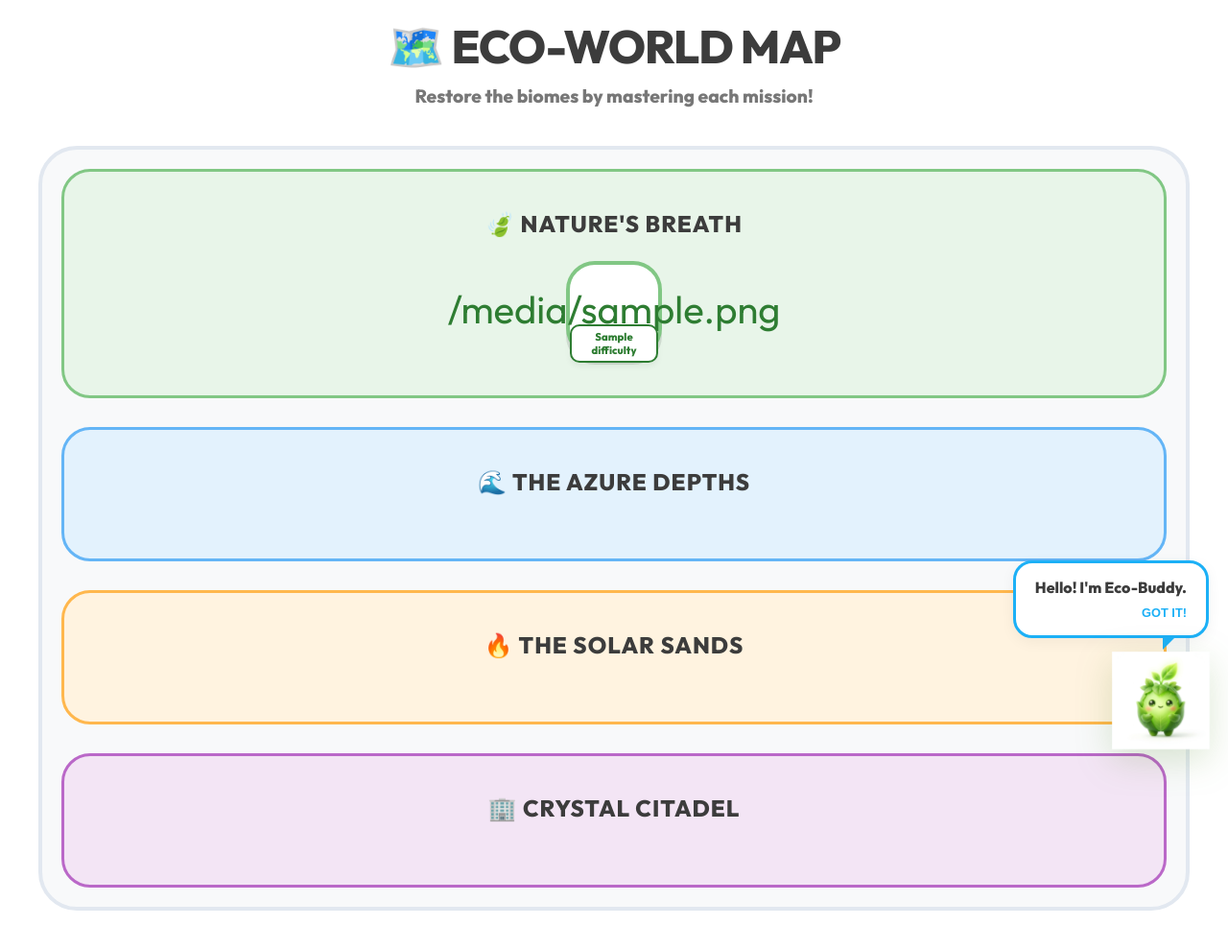
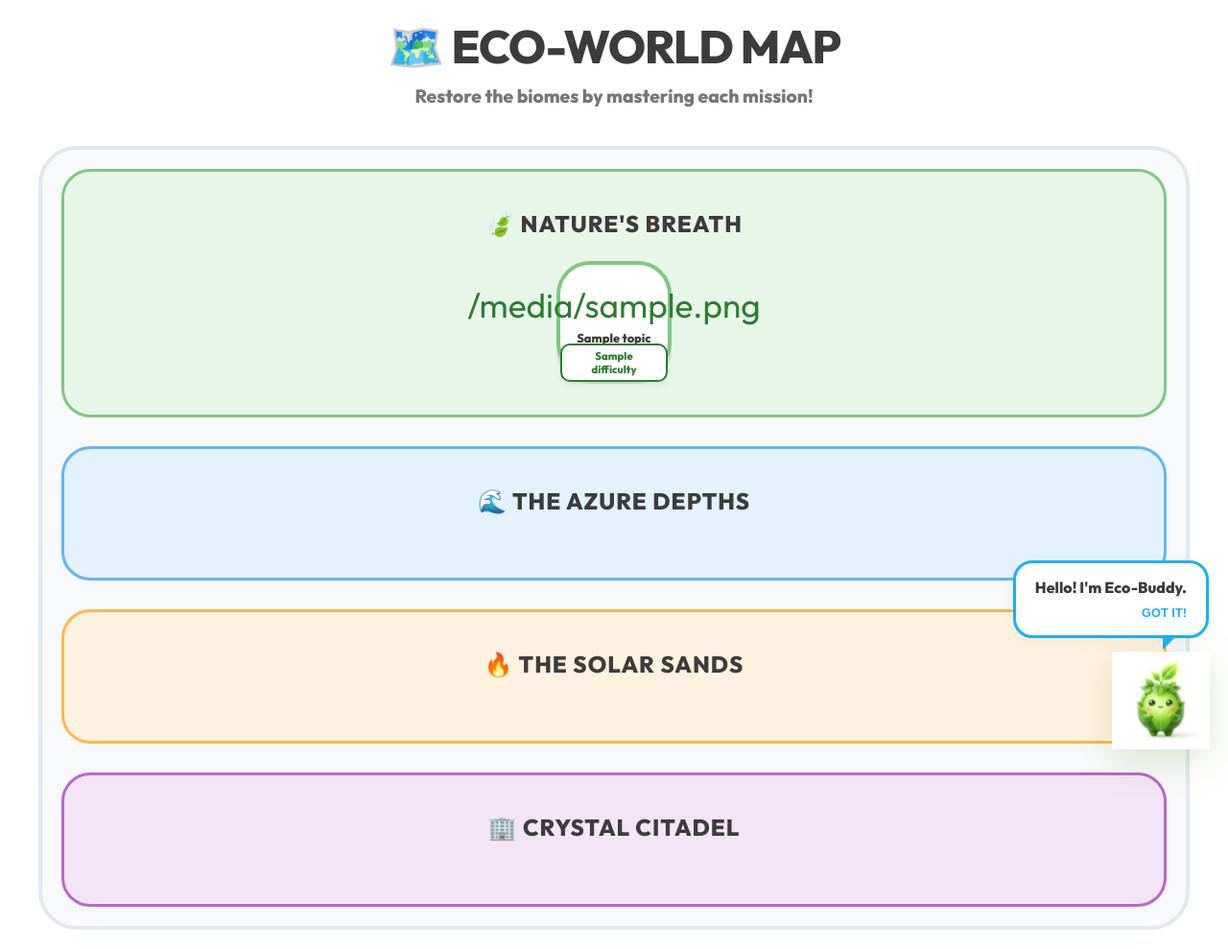
Before and after one commit to V-Hemanesh/eco_quest, a Flask app: template templates/topics.html in a window 1280 px wide. Shown: the whole page at 96% size. Before the commit the page ends 949 px from the top, so only its background shows below. Run offline with Flask 3, Linux system fonts and the light colour scheme; the template is opened without the code that fills it: most values are stand-ins (such as "Sample title", 1, 10 or a date in 2020).

Commit message:
UI: Display topic names below icons in the world map

```diff
--- a/templates/topics.html
+++ b/templates/topics.html
@@ -20,8 +20,9 @@
             <h3 class="biome-label">🍃 Nature's Breath</h3>
             <div class="biome-grid">
                 {% for t in topics if t.id in [1, 9, 5, 7] %}
-                <a href="{{ url_for('quiz', topic_id=t.id) }}" class="map-node node-nature" title="{{ t.name }}">
+                <a href="{{ url_for('quiz', topic_id=t.id) }}" class="map-node node-nature">
                     <span class="node-icon">{{ t.icon }}</span>
+                    <div class="node-name">{{ t.name }}</div>
                     <div class="node-status">{{ t.difficulty }}</div>
                 </a>
                 {% endfor %}
@@ -33,8 +34,9 @@
             <h3 class="biome-label">🌊 The Azure Depths</h3>
             <div class="biome-grid">
                 {% for t in topics if t.id in [4, 8] %}
-                <a href="{{ url_for('quiz', topic_id=t.id) }}" class="map-node node-water" title="{{ t.name }}">
+                <a href="{{ url_for('quiz', topic_id=t.id) }}" class="map-node node-water">
                     <span class="node-icon">{{ t.icon }}</span>
+                    <div class="node-name">{{ t.name }}</div>
                     <div class="node-status">{{ t.difficulty }}</div>
                 </a>
                 {% endfor %}
@@ -46,8 +48,9 @@
             <h3 class="biome-label">🔥 The Solar Sands</h3>
             <div class="biome-grid">
                 {% for t in topics if t.id in [3, 6, 2] %}
-                <a href="{{ url_for('quiz', topic_id=t.id) }}" class="map-node node-fire" title="{{ t.name }}">
+                <a href="{{ url_for('quiz', topic_id=t.id) }}" class="map-node node-fire">
                     <span class="node-icon">{{ t.icon }}</span>
+                    <div class="node-name">{{ t.name }}</div>
                     <div class="node-status">{{ t.difficulty }}</div>
                 </a>
                 {% endfor %}
@@ -59,8 +62,9 @@
             <h3 class="biome-label">🏢 Crystal Citadel</h3>
             <div class="biome-grid">
                 {% for t in topics if t.id == 10 %}
-                <a href="{{ url_for('quiz', topic_id=t.id) }}" class="map-node node-city" title="{{ t.name }}">
+                <a href="{{ url_for('quiz', topic_id=t.id) }}" class="map-node node-city">
                     <span class="node-icon">{{ t.icon }}</span>
+                    <div class="node-name">{{ t.name }}</div>
                     <div class="node-status">{{ t.difficulty }}</div>
                 </a>
                 {% endfor %}
@@ -110,9 +114,9 @@
     .city-biome { background: #f3e5f5; border: 3px solid #ba68c8; color: #7b1fa2; }
 
     .map-node {
-        width: 100px;
-        height: 100px;
-        border-radius: 30px;
+        width: 120px;
+        height: 120px;
+        border-radius: 35px;
         display: flex;
         flex-direction: column;
         align-items: center;
@@ -128,7 +132,16 @@
         box-shadow: 0 15px 25px rgba(0,0,0,0.1);
     }
 
-    .node-icon { font-size: 2.5rem; }
+    .node-icon { font-size: 2.2rem; margin-top: -10px; }
+
+    .node-name {
+        font-size: 0.8rem;
+        font-weight: 800;
+        margin-top: 5px;
+        color: var(--text-main);
+        max-width: 90%;
+        line-height: 1.1;
+    }
 
     .node-status {
         position: absolute;
```
